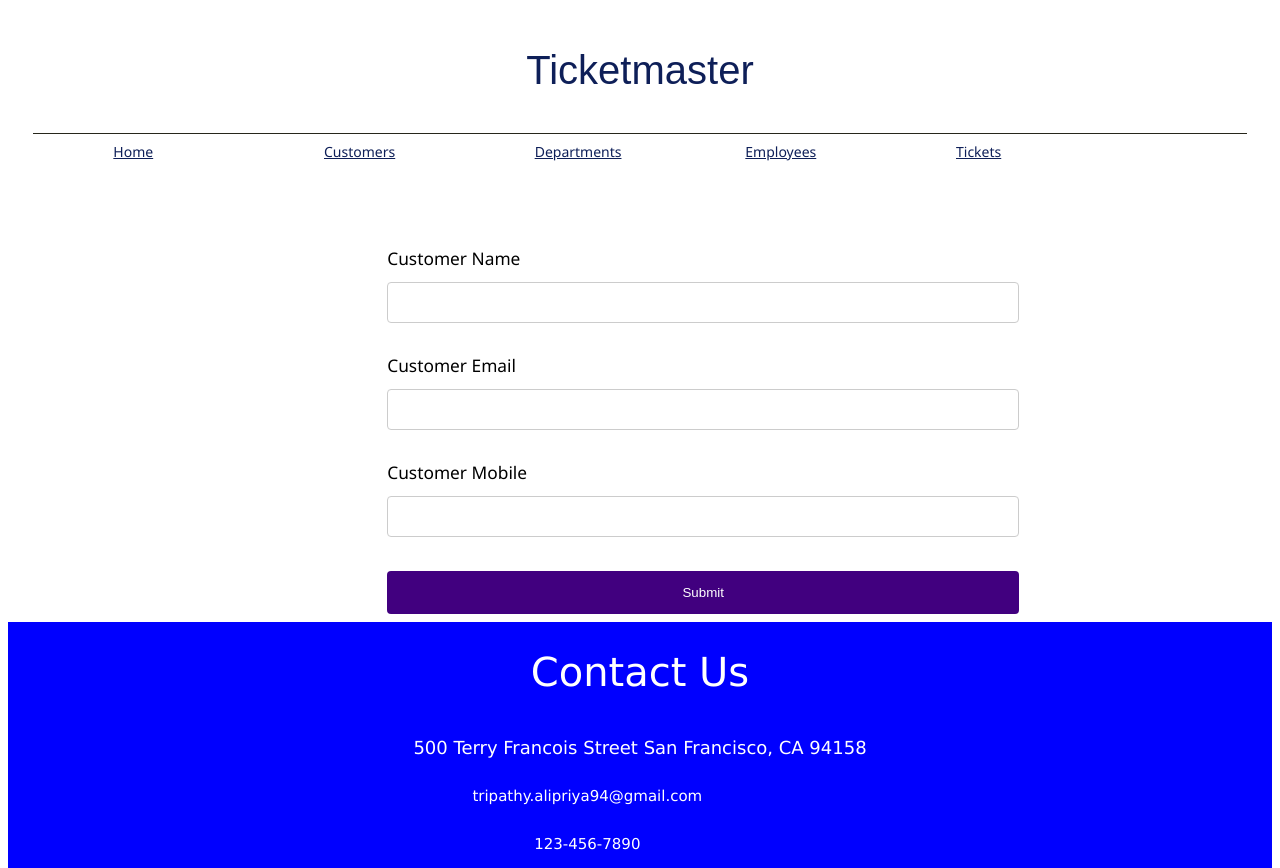
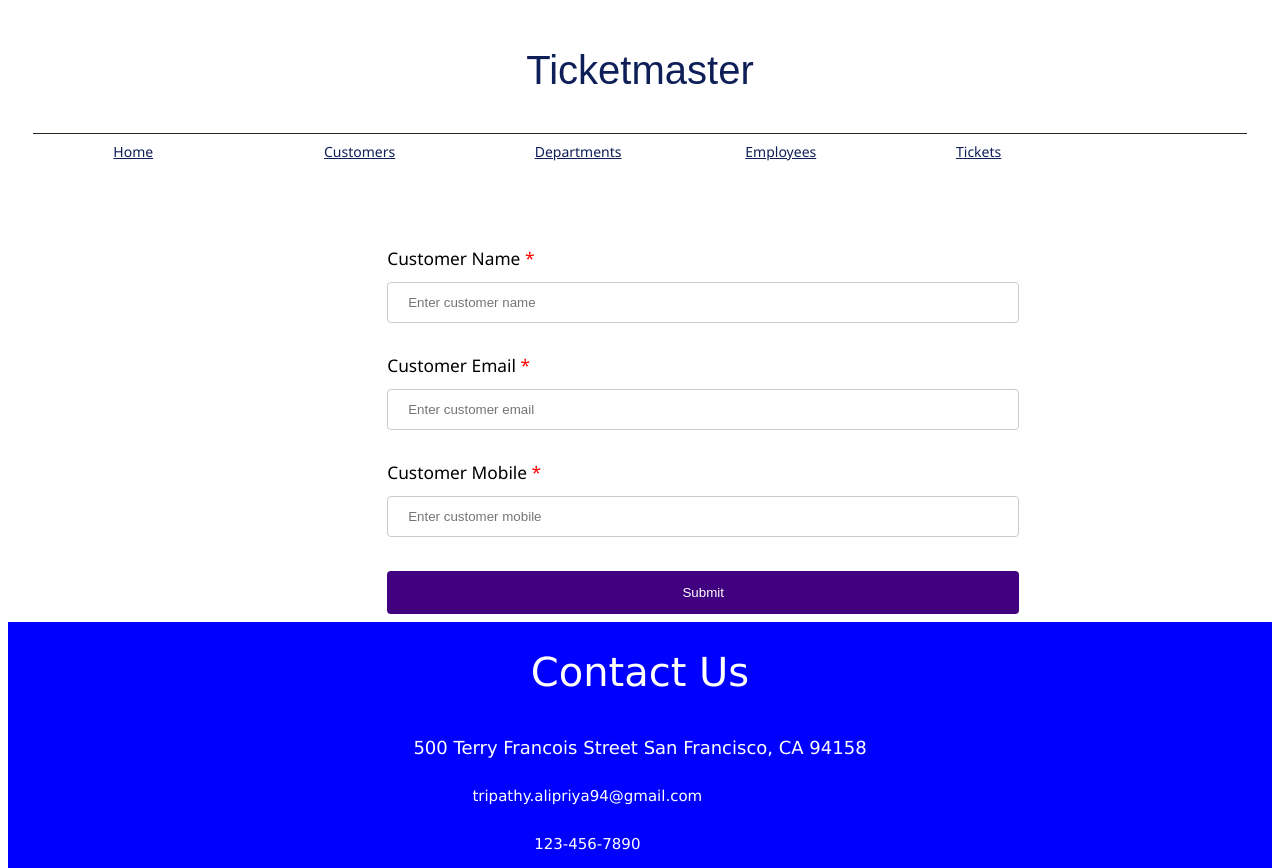
Before and after one commit to Alipriya/ticketMaster, a React (Create React App) app: page /addCustomer in a window 1280 px wide. Built offline with nearby package versions, Linux system fonts and the light colour scheme.

Commit message:
Adding validations to customer form

```diff
--- a/src/App.css
+++ b/src/App.css
@@ -220,6 +220,9 @@
 	font-weight: bold;
 	color: #41007f;
 }
+.manda{
+    color: red;
+}
 .customerList,
 .employeeList,
 .departmentList,
@@ -254,6 +257,10 @@
 	border-radius: 4px;
 	box-sizing: border-box;
 }
+.Form>span
+{
+    color: red;
+}
 .addDepartment {
 	display: grid;
 	grid-template-columns: repeat(12, 1fr);
--- a/src/Components/Customers/CustomerForm.js
+++ b/src/Components/Customers/CustomerForm.js
@@ -1,43 +1,144 @@
-import React from 'react'
-import {useState} from 'react'
-import {connect} from 'react-redux'
+import React from "react";
+import { useState } from "react";
+import { connect } from "react-redux";
 
+function CustomerForm(props) {
+	const [name, setName] = useState(
+		props.customerData ? props.customerData.name : ""
+	);
+	const [email, setEmail] = useState(
+		props.customerData ? props.customerData.email : ""
+	);
+	const [mobile, setMobile] = useState(
+		props.customerData ? props.customerData.mobile : ""
+	);
+	const [errors, setErrors] = useState({});
 
-function CustomerForm(props)
-{
-    const [name,setName]=useState(props.customerData?props.customerData.name:"")
-    const[email,setEmail]=useState(props.customerData?props.customerData.email:"")
-    const[mobile,setMobile]=useState(props.customerData?props.customerData.mobile:"")
-    const [isValidate,setIsValidate]=useState(false)
-    function handleSubmit(e){
-        e.preventDefault()
-        const formData={
-            name:name,
-            email:email,
-            mobile:mobile
-        }
-        if(name!=="" && email!=="" && mobile!=="")
-        {
-            setIsValidate(true)
-        }
-        console.log(formData)
-      {isValidate?props.handleSubmit(formData):<></>}
-    }
-    return(<div>
-        <form className="Form">
-            <label>Customer Name </label>
-            <input type="text" name="name" value={name} required onChange={(e)=>{setName(e.target.value)}}/>
-            <br/>
-            <label>Customer Email</label>
-            <input type="email" name="email" value={email} required onChange={(e)=>setEmail(e.target.value)}/>
-            <br/>
-            <label>Customer Mobile</label>
-            <input type="text" name="mobile" value={mobile} required onChange={(e)=>{setMobile(e.target.value)}}/>
-            <br/>
-            <button className="button" onClick={(e)=>handleSubmit(e)}>Submit</button>
-        </form>
-    </div>)
+	function validate() {
+		let errors = {};
 
+		let isValid = true;
+
+		if (!name) {
+			isValid = false;
+
+			errors["name"] = "Please enter your name.";
+		}
+
+		if (!email) {
+			isValid = false;
+
+			errors["email"] = "Please enter your email Address.";
+		}
+
+		if (!mobile) {
+			isValid = false;
+
+			errors["mobile"] = "Please enter your mobile number.";
+		}
+
+		if (typeof email !== "undefined" && email !== "") {
+			var pattern = new RegExp(
+				/^(("[\w-\s]+")|([\w-]+(?:\.[\w-]+)*)|("[\w-\s]+")([\w-]+(?:\.[\w-]+)*))(@((?:[\w-]+\.)*\w[\w-]{0,66})\.([a-z]{2,6}(?:\.[a-z]{2})?)$)|(@\[?((25[0-5]\.|2[0-4][0-9]\.|1[0-9]{2}\.|[0-9]{1,2}\.))((25[0-5]|2[0-4][0-9]|1[0-9]{2}|[0-9]{1,2})\.){2}(25[0-5]|2[0-4][0-9]|1[0-9]{2}|[0-9]{1,2})\]?$)/i
+			);
+
+			if (!pattern.test(email)) {
+				isValid = false;
+
+				errors["email"] = "Please enter valid email address.";
+			}
+		}
+
+		if (typeof mobile !== "undefined" && mobile !== "") {
+			var pattern = new RegExp(/^[0-9\b]+$/);
+
+			if (!pattern.test(mobile)) {
+				isValid = false;
+
+				errors["mobile"] = "Please enter only number.";
+			} else if (mobile.length != 10) {
+				isValid = false;
+
+				errors["mobile"] = "Please enter valid phone number.";
+			}
+		}
+
+		setErrors(errors);
+
+		return isValid;
+	}
+
+	function handleSubmit(e) {
+		e.preventDefault();
+		const formData = {
+			name: name,
+			email: email,
+			mobile: mobile
+		};
+
+		console.log(formData);
+		if (validate()) {
+			props.handleSubmit(formData);
+			alert("Form Submitted");
+		}
+	}
+	return (
+		<div>
+			<form className="Form">
+				<label>
+					Customer Name <span className="manda">*</span>
+				</label>
+				<input
+					placeholder="Enter customer name"
+					type="text"
+					name="name"
+					value={name}
+					required
+					onChange={e => {
+						setName(e.target.value);
+						setErrors({});
+					}}
+				/>
+				<span>{errors.name}</span>
+
+				<br />
+				<label>
+					Customer Email <span className="manda">*</span>
+				</label>
+				<input
+					placeholder="Enter customer email"
+					type="email"
+					name="email"
+					value={email}
+					required
+					onChange={e => {
+						setEmail(e.target.value);
+						setErrors({});
+					}}
+				/>
+				<span>{errors.email}</span>
+				<br />
+				<label>
+					Customer Mobile <span className="manda">*</span>
+				</label>
+				<input
+					placeholder="Enter customer mobile"
+					type="text"
+					name="mobile"
+					value={mobile}
+					onChange={e => {
+						setMobile(e.target.value);
+						setErrors({});
+					}}
+				/>
+				<span>{errors.mobile}</span>
+				<br />
+				<button className="button" onClick={e => handleSubmit(e)}>
+					Submit
+				</button>
+			</form>
+		</div>
+	);
 }
 // const mapStateToProps=(state,props)=>{
 //     return{
@@ -46,4 +147,4 @@
 //         })
 //     }
 // }
-export default connect()(CustomerForm)
+export default connect()(CustomerForm);
--- a/src/Components/Employees/EmloyeeForm.js
+++ b/src/Components/Employees/EmloyeeForm.js
@@ -31,16 +31,16 @@
 
     return(<div>
       <form className="Form" style={{background:Employee,backgroundSize: "cover"}}>
-          <label>Name</label>
-          <input type="text" value={name} onChange={(e)=>{setName(e.target.value)}} />
+          <label>Name<span className="manda">*</span></label>
+          <input placeholder="Enter employee name" type="text" value={name} onChange={(e)=>{setName(e.target.value)}} />
           <br/>
-          <label>Email</label>
-          <input type="text" value={email} onChange={(e)=>{setEmail(e.target.value)}}/>
+          <label>Email<span className="manda">*</span></label>
+          <input type="text" placeholder="Enter employee email" value={email} onChange={(e)=>{setEmail(e.target.value)}}/>
           <br/>
-          <label>Mobile</label>
-          <input type="text" value={mobile} onChange={(e)=>{setMobile(e.target.value)}}/>
+          <label>Mobile<span className="manda">*</span></label>
+          <input type="text" placeholder="Enter employee mobile" value={mobile} onChange={(e)=>{setMobile(e.target.value)}}/>
           <br/>
-          <label>Department</label>
+          <label>Department<span className="manda">*</span></label>
           <select value={department} onChange={(e)=>setDepartment(e.target.value)}>
           <option>Select</option>
           {departmentsdata.map((dept)=>{
--- a/src/Components/Home.js
+++ b/src/Components/Home.js
@@ -30,7 +30,7 @@
 						fontSize: "revert"
 					}}
 				>
-					TicketMaster
+					The Ultimate Solution for Managing Tickets
 				</h1>
 			</div>
       <Carousel/>
--- a/src/Components/Tickets/TicketForm.js
+++ b/src/Components/Tickets/TicketForm.js
@@ -48,7 +48,9 @@
 	return (
 		<div>
 			<form className="Form">
-				<label>Customer Name</label>
+				<label>
+					Customer Name<span className="manda">*</span>
+				</label>
 				<select
 					value={customerName}
 					onChange={e => {
@@ -65,7 +67,9 @@
 					})}
 				</select>
 				<br />
-				<label>Department Name</label>
+				<label>
+					Department Name<span className="manda">*</span>
+				</label>
 				<select
 					value={departmentName}
 					onChange={e => setDepartmentName(e.target.value)}
@@ -80,7 +84,9 @@
 					})}
 				</select>
 				<br />
-				<label>Employee Name</label>
+				<label>
+					Employee Name<span className="manda">*</span>
+				</label>
 				<select
 					value={empName}
 					onChange={e => {
@@ -101,7 +107,9 @@
 						})}
 				</select>
 				<br />
-				<label>Priority</label>
+				<label>
+					Priority<span className="manda">*</span>
+				</label>
 				<div onChange={onChangeValue}>
 					<input
 						type="radio"
@@ -125,21 +133,30 @@
 					/>{" "}
 					Low
 				</div>
-				<label>Message</label>
+				<label>
+					Message<span className="manda">*</span>
+				</label>
 
-				<textarea type="text" value={message} onChange={handleChange} />
+				<textarea
+					placeholder="Enter details of your problem"
+					type="text"
+					value={message}
+					onChange={handleChange}
+				/>
 				<br />
 			</form>
-            <div style={{
-            display: "flex",
-            flexDirection:"column",
-            width:"50%",
-            paddingLeft:"30%"
-            }}>
-			<button className="button" onClick={handleSubmit}>
-				Submit
-			</button>
-            </div>
+			<div
+				style={{
+					display: "flex",
+					flexDirection: "column",
+					width: "50%",
+					paddingLeft: "30%"
+				}}
+			>
+				<button className="button" onClick={handleSubmit}>
+					Submit
+				</button>
+			</div>
 			<br />
 		</div>
 	);
```
